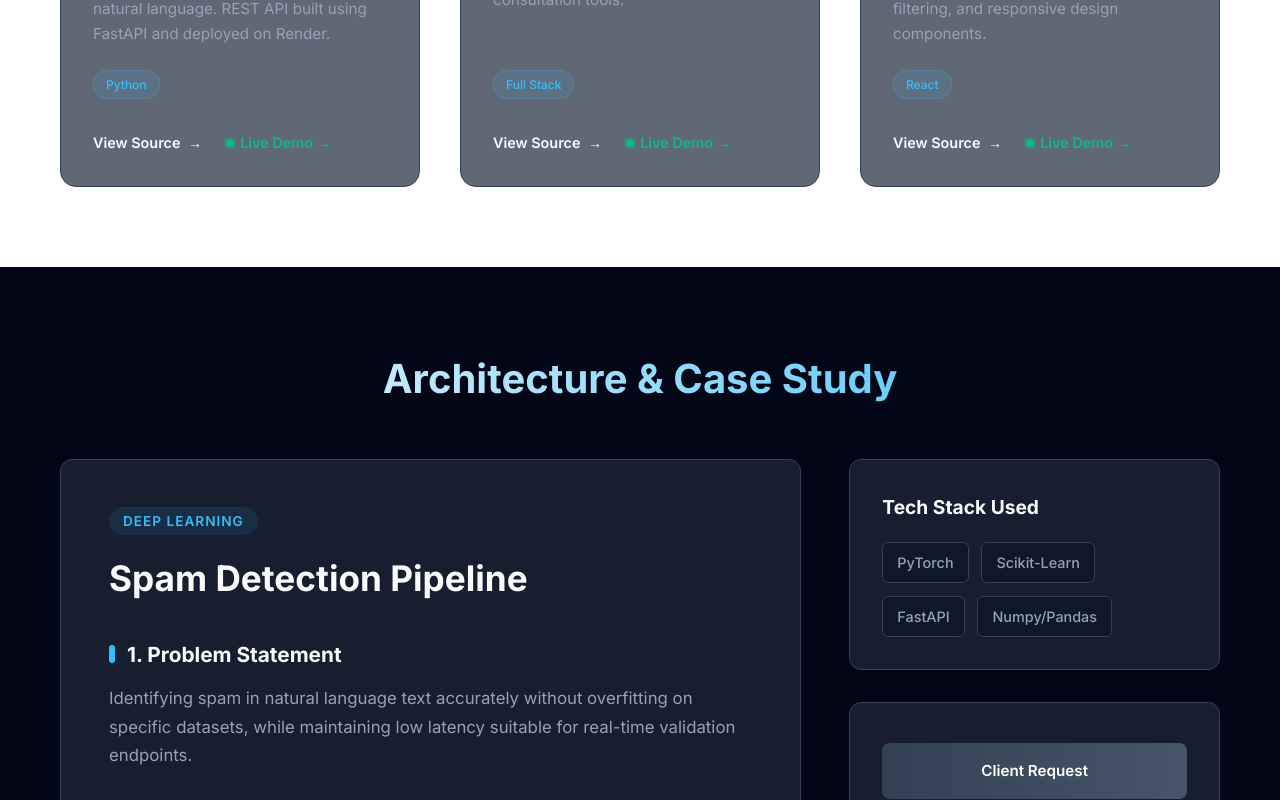
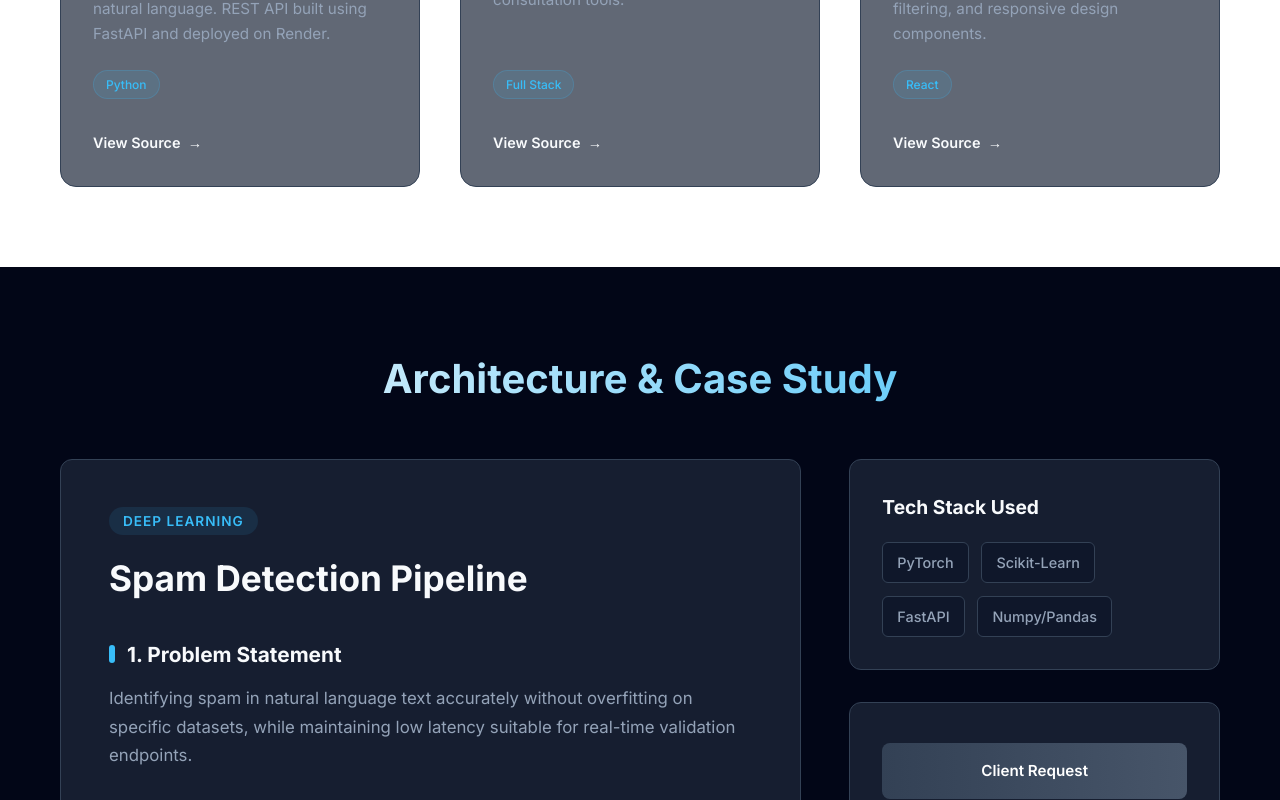
Before and after one commit to yousufabdullahnirob/portfolio, a React (Vite) app: page / in a window 1280 px wide. Shown: the part 2720-3520 px from the top of the page. Built offline with nearby package versions, Linux system fonts and the light colour scheme.

Commit message:
chore: remove demo links and chatbot widget

```diff
--- a/index.html
+++ b/index.html
@@ -42,16 +42,5 @@
   <body>
     <div id="root"></div>
     <script type="module" src="/src/main.jsx"></script>
-    <!-- PASTE YOUR CHATBOT CODE HERE -->
-    <script
-      src="https://backend.dialogsy.ai/chatbot.js"
-      data-api-key="bot_mk0yfwfz991471"
-      data-bot-name="Ts.it"
-      data-greeting="Hi there! 👋
-I’m an AI assistant here to help you automate tasks, get quick answers, and explore our services.
-How can I help you today?"
-      data-color="#632c49"
-    ></script>
-    <!-- END CHATBOT CODE -->
   </body>
 </html>
--- a/src/components/Contact.jsx
+++ b/src/components/Contact.jsx
@@ -54,7 +54,7 @@ const Contact = () => {
                             </div>
                             <div className="contact-item">
                                 <span className="icon">🐙</span>
-                                <a href="https://github.com/yousufabdullahnirob" target="_blank" rel="noopener noreferrer">GitHub Profile</a>
+                                <a href="https://github.com/yousufabdullahnirob/portfolio" target="_blank" rel="noopener noreferrer">GitHub Profile</a>
                             </div>
                         </div>
                     </div>
--- a/src/components/Footer.jsx
+++ b/src/components/Footer.jsx
@@ -9,11 +9,10 @@ const Footer = () => {
                     Yousuf Abdullah<span>.</span>
                 </div>
                 <p className="footer-copyright">
-                    &copy; {new Date().getFullYear()} Yousuf Abdullah. All rights reserved. <br/>
-                    <span style={{ fontSize: '0.85rem', color: 'var(--text-secondary)' }}>Built with React + CSS. Hosted locally/Vercel.</span>
+                    &copy; {new Date().getFullYear()} Yousuf Abdullah. All rights reserved.
                 </p>
                 <div className="footer-socials">
-                    <a href="https://github.com/yousufabdullahnirob" target="_blank" rel="noopener noreferrer" aria-label="GitHub">GH</a>
+                    <a href="https://github.com/yousufabdullahnirob/portfolio" target="_blank" rel="noopener noreferrer" aria-label="GitHub">GH</a>
                     <a href="https://www.linkedin.com/in/yousuf-abdullah-nirob-454792326/" target="_blank" rel="noopener noreferrer" aria-label="LinkedIn">LI</a>
                 </div>
             </div>
--- a/src/components/Projects.css
+++ b/src/components/Projects.css
@@ -91,29 +91,7 @@
   transform: translateX(5px);
 }
 
-.live-demo {
-  color: #10b981;
-}
 
-.live-demo:hover {
-  color: #059669;
-}
-
-.live-dot {
-  display: inline-block;
-  width: 8px;
-  height: 8px;
-  background-color: #10b981;
-  border-radius: 50%;
-  margin-right: 6px;
-  animation: pulseDot 2s infinite;
-}
-
-@keyframes pulseDot {
-  0% { transform: scale(0.95); box-shadow: 0 0 0 0 rgba(16, 185, 129, 0.7); }
-  70% { transform: scale(1); box-shadow: 0 0 0 6px rgba(16, 185, 129, 0); }
-  100% { transform: scale(0.95); box-shadow: 0 0 0 0 rgba(16, 185, 129, 0); }
-}
 
 .loading-spinner {
   text-align: center;
--- a/src/components/Projects.jsx
+++ b/src/components/Projects.jsx
@@ -65,11 +65,7 @@ const Projects = () => {
                                         <a href={repo.html_url} target="_blank" rel="noopener noreferrer" className="project-link">
                                             <span>View Source</span> &nbsp; &rarr;
                                         </a>
-                                        {repo.homepage && (
-                                            <a href={repo.homepage} target="_blank" rel="noopener noreferrer" className="project-link live-demo">
-                                                <span className="live-dot"></span> Live Demo &rarr;
-                                            </a>
-                                        )}
+
                                     </div>
                                 </div>
                             </div>
```
